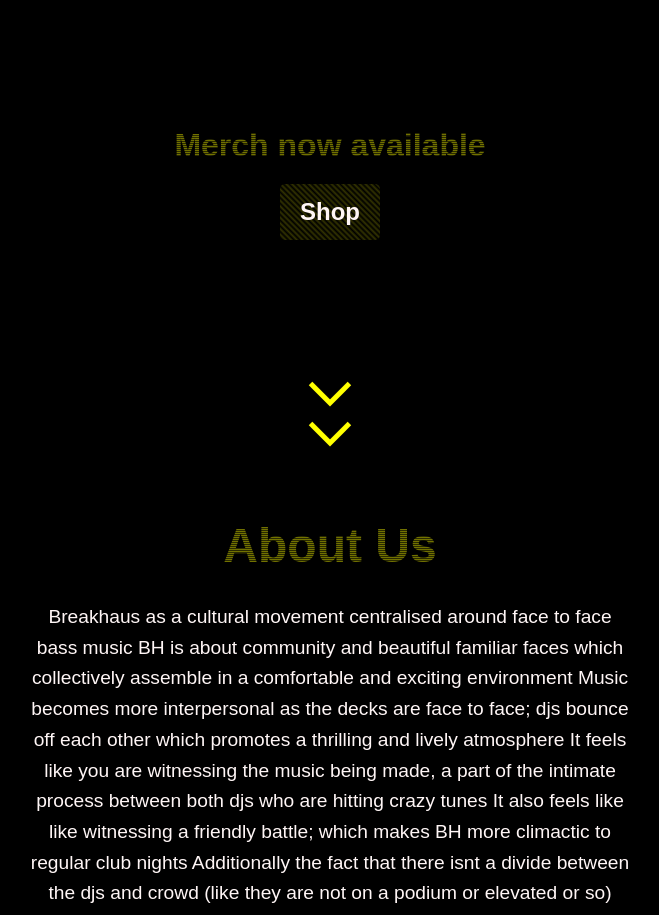
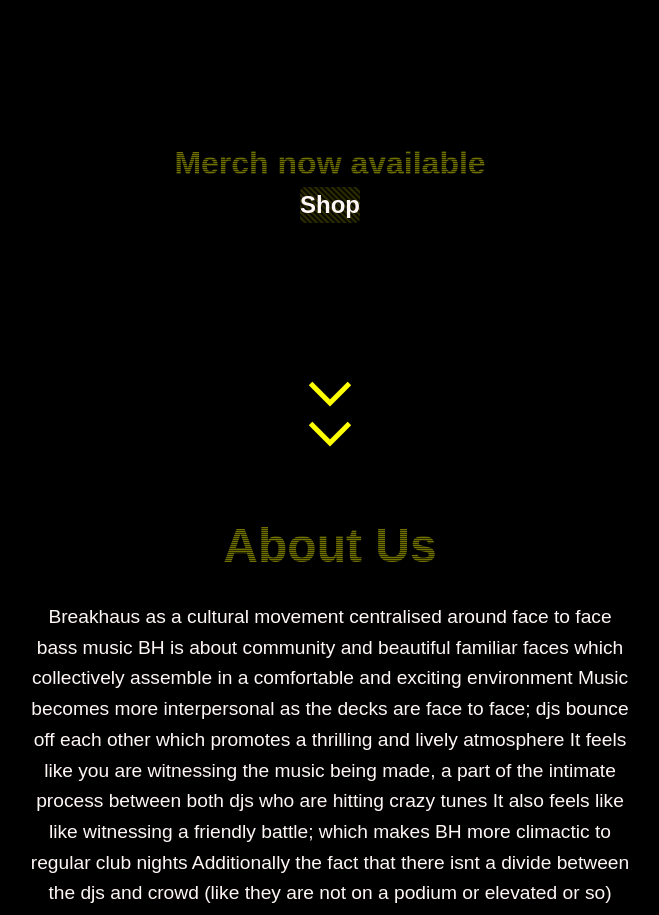
Before and after one commit to mac2124/breakhaus, a Next.js app: page /breakhaus/ in a window 1280 px wide. Shown: the part 1140-2055 px from the top of the page, without its empty margins (310-969 px from the left). Built offline with nearby package versions, Linux system fonts and the light colour scheme.

Commit message:
remove paddings

```diff
--- a/app/components/WIPHeader/WIPHeader.css
+++ b/app/components/WIPHeader/WIPHeader.css
@@ -116,7 +116,6 @@
   -webkit-background-clip: text;
   -webkit-text-fill-color: transparent;
   background-clip: text;
-  margin-bottom: 15px;
 }
 
 .shop-link {
@@ -131,7 +130,6 @@
     rgba(0, 0, 0, 0.05) 2px,
     rgba(255, 255, 0, 0.2) 4px
   ); /* Noise effect */
-  padding: 10px 20px;
   border-radius: 5px; /* Rounded corners */
   transition: background-color 0.3s ease, color 0.3s ease;
 }
```
